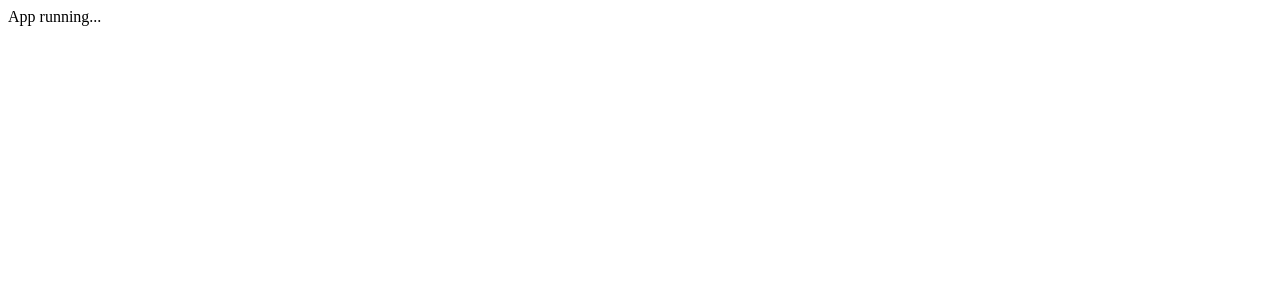
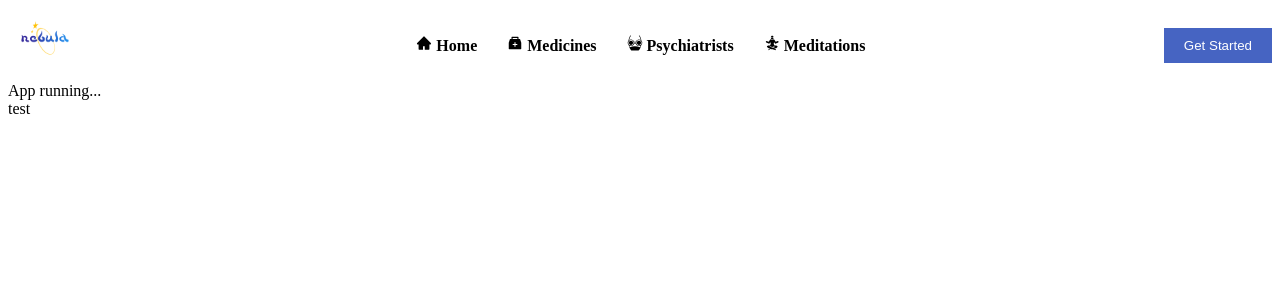
Before and after one commit to samirkhanalofficial/NebuLearn-Psychiatrists-Booking-Website, a Next.js app: page / in a window 1280 px wide. Shown: the top 300 px of the page. Built offline with nearby package versions, Linux system fonts and the light colour scheme.

Commit message:
navbar completed

```diff
--- /dev/null
+++ b/app/Nav.tsx
@@ -0,0 +1,73 @@
+"use client";
+import React, { useState } from "react";
+import Image from "next/image";
+import Link from "next/link";
+import style from "../styles/Nav.module.css";
+import { AiFillHome, AiFillMedicineBox } from "react-icons/ai";
+import { GiDoctorFace, GiMeditation, GiHamburgerMenu } from "react-icons/gi";
+export default function Nav() {
+  const [navOpen, toggleNav] = useState(false);
+  return (
+    <>
+      <nav className={style.nav}>
+        <div className={style.mobileNav}>
+          <div className={style.logo}>
+            <Image alt="nebula logo" src={"/logo.png"} width={70} height={70} />
+          </div>
+
+          <GiHamburgerMenu
+            onClick={() => toggleNav(!navOpen)}
+            className={style.menu}
+          />
+        </div>
+        <div
+          className={
+            style.navigation +
+            " " +
+            style.animateHeight +
+            " " +
+            (navOpen ? style.showHeight : style.hideHeight)
+          }
+        >
+          <ul className={style.navbar}>
+            <li>
+              <Link href={"/"}>
+                <AiFillHome /> Home
+              </Link>
+            </li>
+            <li>
+              <Link href={"/medicines"}>
+                <AiFillMedicineBox /> Medicines
+              </Link>
+            </li>
+
+            <li>
+              <Link href={"/psychiatrists"}>
+                <GiDoctorFace /> Psychiatrists
+              </Link>
+            </li>
+            <li>
+              <Link href={"/"}>
+                <GiMeditation /> Meditations
+              </Link>
+            </li>
+          </ul>
+        </div>
+
+        <div>
+          <button
+            className={
+              style.getStartedButton +
+              " " +
+              style.animateHeight +
+              " " +
+              (navOpen ? style.showHeightofButton : style.hideHeight)
+            }
+          >
+            Get Started
+          </button>
+        </div>
+      </nav>
+    </>
+  );
+}
--- a/app/layout.tsx
+++ b/app/layout.tsx
@@ -1,3 +1,5 @@
+import Nav from "./Nav";
+
 export default function RootLayout({
   children,
 }: {
@@ -6,7 +8,10 @@ export default function RootLayout({
   return (
     <html>
       <head />
-      <body>{children}</body>
+      <body>
+        <Nav />
+        {children}
+      </body>
     </html>
   );
 }
--- a/app/page.tsx
+++ b/app/page.tsx
@@ -1,5 +1,11 @@
 import React from "react";
 
 export default function Page() {
-  return <div>App running...</div>;
+  return (
+    <div>
+      App running...
+      <br />
+      test
+    </div>
+  );
 }
--- /dev/null
+++ b/styles/Nav.module.css
@@ -0,0 +1,76 @@
+.nav {
+  display: flex;
+  justify-content: space-between;
+  align-items: center;
+}
+.navigation {
+  display: flex;
+  justify-content: space-between;
+  align-items: center;
+}
+.navigation ul {
+  display: flex;
+  list-style-type: none;
+  color: black;
+  font-weight: bold;
+  justify-content: space-around;
+  gap: 30px;
+  align-items: center;
+}
+
+.navigation ul li a {
+  text-decoration: none;
+  color: black;
+}
+.navigation ul li a.active,
+.navigation ul li a:hover {
+  color: #4664c2;
+}
+.getStartedButton {
+  background-color: #4664c2;
+  color: white;
+  padding: 10px 20px;
+  border: none;
+}
+.menu {
+  display: none;
+}
+@media only screen and (max-width: 720px) {
+  .nav {
+    display: block;
+  }
+  .navActive {
+    height: auto;
+  }
+  .mobileNav {
+    display: flex;
+    align-items: center;
+    justify-content: space-between;
+  }
+  .nav .navigation {
+    overflow: hidden;
+  }
+  .nav .navigation ul {
+    display: block;
+  }
+  .nav .navigation ul li {
+    padding: 10px 0px;
+  }
+  .menu {
+    display: block;
+  }
+  .animateHeight {
+    transition: height 1s;
+  }
+  .showHeight {
+    height: 200px !important;
+  }
+  .showHeightofButton {
+    height: auto !important;
+  }
+  .hideHeight {
+    height: 0;
+    overflow-y: hidden !important;
+    padding: 0;
+  }
+}
```
